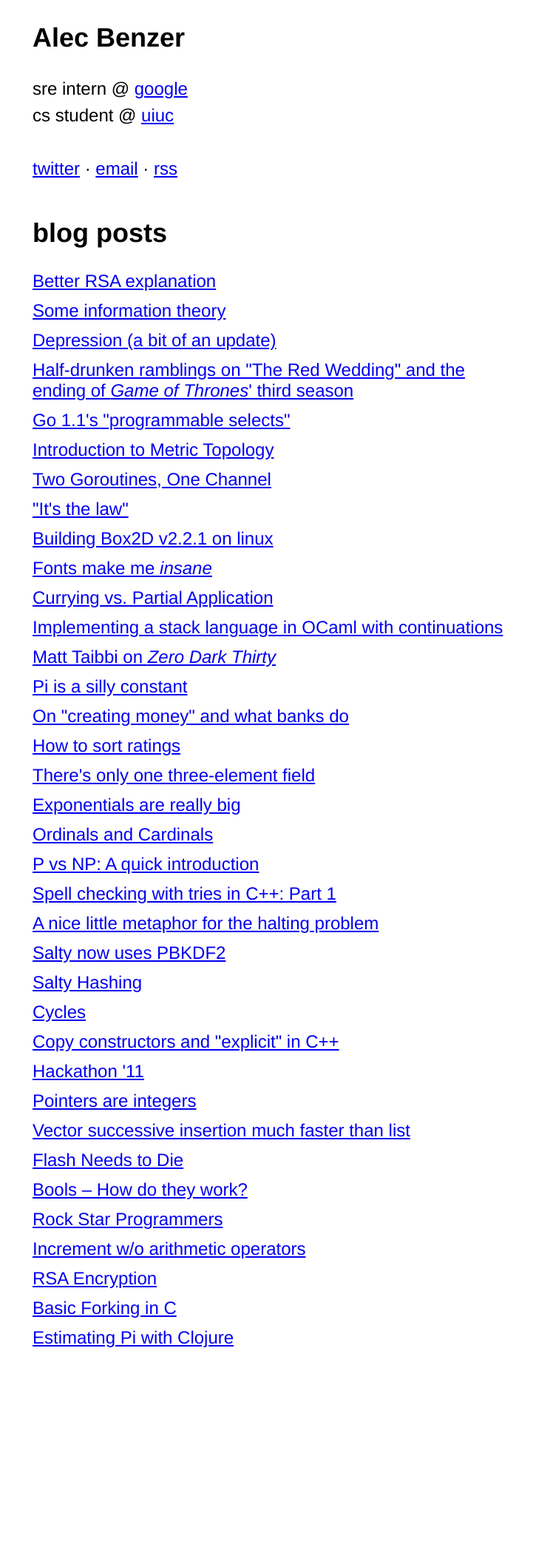
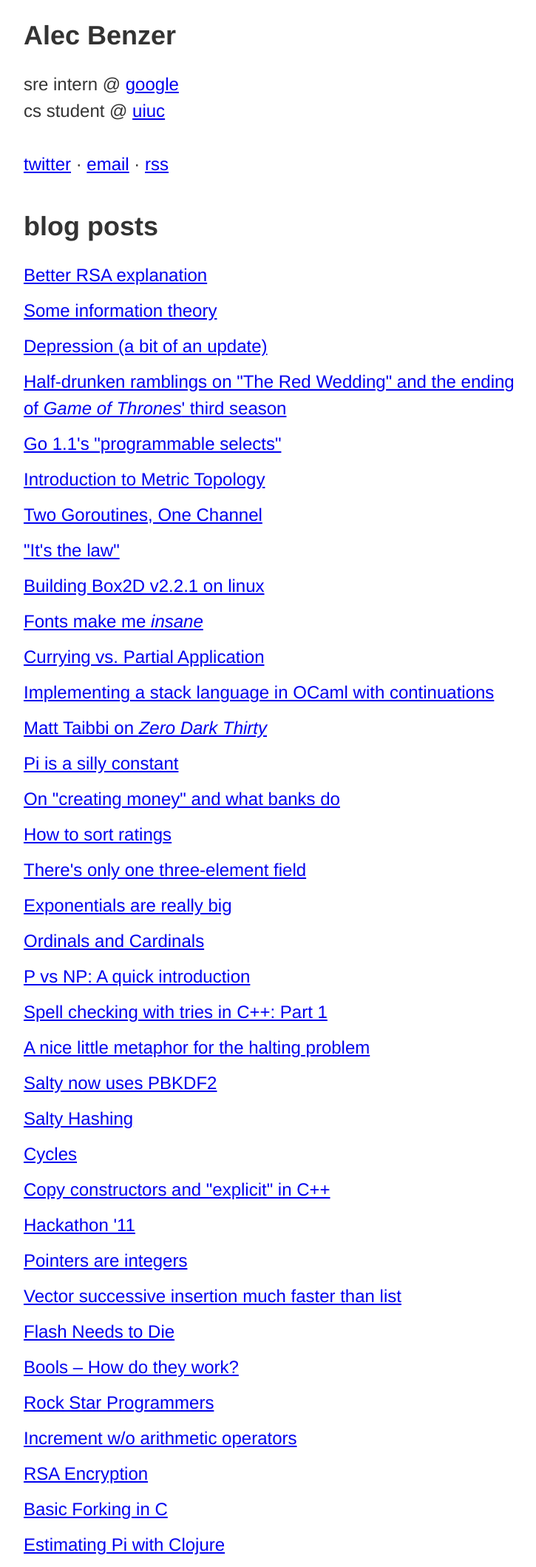
Before and after one commit to AlecBenzer/alecbenzer.github.com, a Jekyll site: the page built from index.md, in a window 1280 px wide. Shown: the whole page at 74% size, without its empty margins (272-997 px from the left). Built offline with Jekyll 4.4.1, drawn with Linux system fonts in a browser that asks for light colours; before the commit the page ends 1834 px from its top, so only the background shows below that.

Commit message:
minor css changes

```diff
--- a/css/style.css
+++ b/css/style.css
@@ -1,11 +1,12 @@
 body {
   font-family: Helvetica, Arial, sans-serif;
   font-size: 24px;
+  color: #333;
+  line-height: 1.5em;
 }
 
 p {
   margin-bottom: 2em;
-  line-height: 1.5em;
 }
 
 code {
@@ -14,7 +15,7 @@ code {
 }
 
 #content {
-  max-width: 27em;
+  max-width: 28em;
   margin: 0 auto;
 }
 
```
